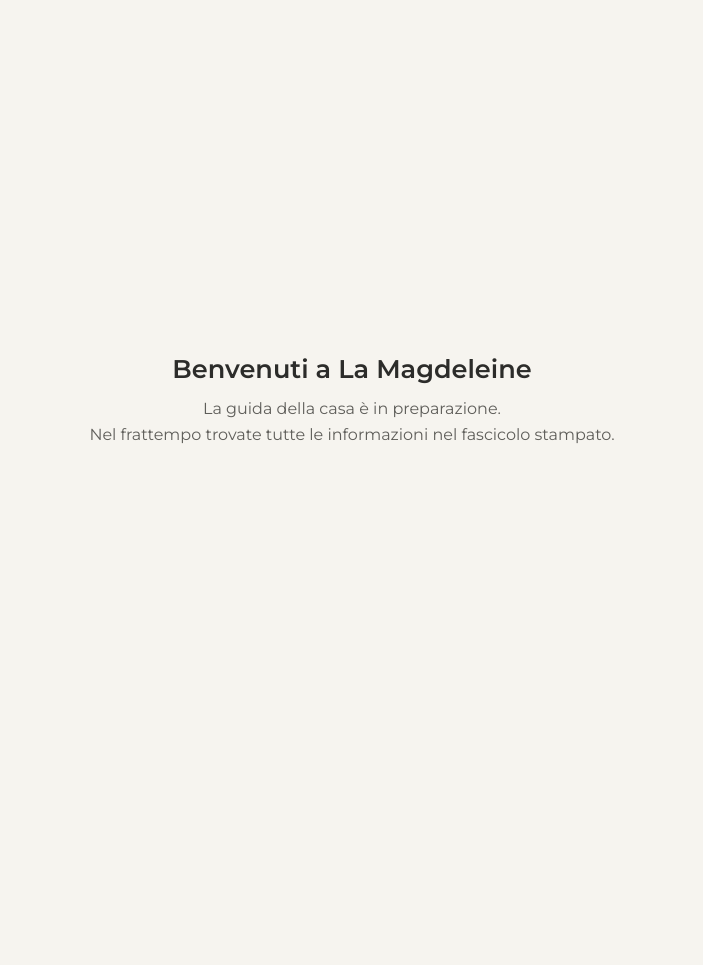
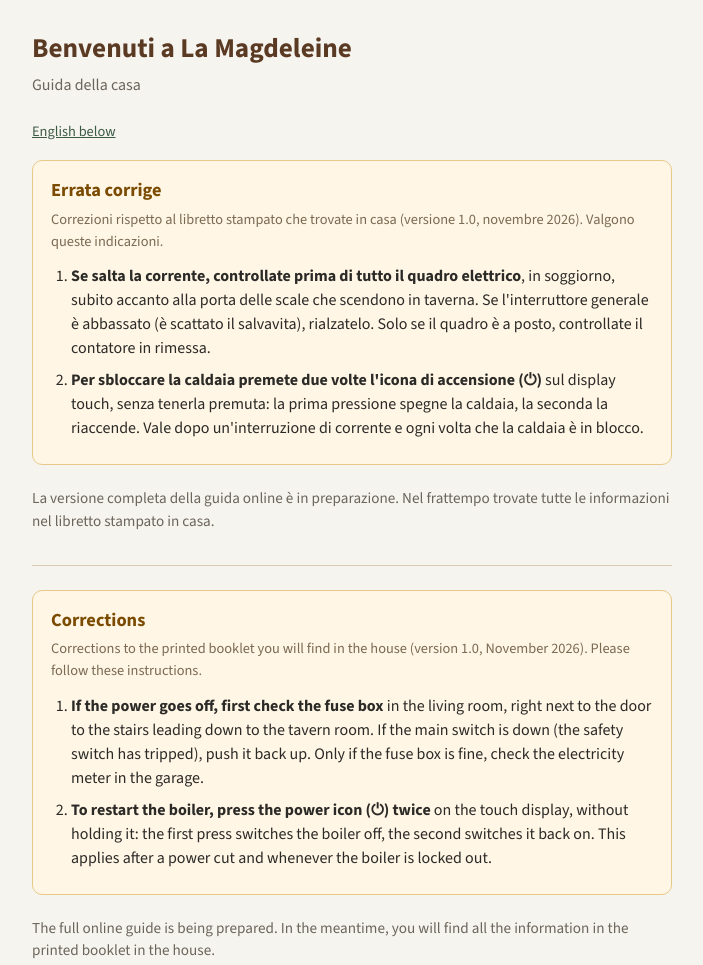
Before and after one commit to vastunghia/lamagdeleine, a plain HTML site: page index.html in a window 1280 px wide. Shown: the whole page, without its empty margins (288-991 px from the left). Before the commit the page ends 800 px from the top, so only its background shows below. Drawn offline with nearby package versions, Linux system fonts and the light colour scheme.

Commit message:
Errata corrige rispetto al libretto stampato v1.0 (quadro elettrico, riavvio caldaia)
Co-Authored-By: Claude Opus 5.5 <noreply@anthropic.com>
Claude-Session: https://claude.ai/code/session_01CcqNgne253BYcJeLaam9Pb

```diff
--- a/index.html
+++ b/index.html
@@ -7,18 +7,51 @@
   <title>Benvenuti a La Magdeleine</title>
   <link rel="preconnect" href="https://fonts.googleapis.com">
   <link rel="preconnect" href="https://fonts.gstatic.com" crossorigin>
-  <link href="https://fonts.googleapis.com/css2?family=Montserrat:wght@400;600&display=swap" rel="stylesheet">
+  <link href="https://fonts.googleapis.com/css2?family=Source+Sans+3:wght@400;700&display=swap" rel="stylesheet">
   <style>
-    body { margin: 0; min-height: 100vh; display: flex; align-items: center; justify-content: center;
-           font-family: 'Montserrat', sans-serif; background: #f6f4ef; color: #2c2c2a; text-align: center; padding: 24px; box-sizing: border-box; }
-    h1 { font-weight: 600; font-size: 1.6rem; margin: 0 0 12px; }
-    p { margin: 0; line-height: 1.6; color: #5f5e5a; }
+    body { margin: 0; font-family: 'Source Sans 3', sans-serif; background: #f6f4ef; color: #2b2a27; line-height: 1.5; }
+    main { max-width: 640px; margin: 0 auto; padding: 28px 20px 48px; }
+    h1 { font-size: 1.7rem; color: #5a3a22; margin: 0 0 4px; }
+    .sub { color: #6b655c; margin: 0 0 24px; }
+    .errata { background: #fff6e5; border: 1px solid #e8c98a; border-radius: 10px; padding: 16px 18px; margin: 0 0 22px; }
+    .errata h2 { font-size: 1.15rem; color: #7a4b00; margin: 0 0 4px; }
+    .errata .meta { font-size: 0.9rem; color: #7a6a52; margin: 0 0 12px; }
+    .errata ol { padding-left: 20px; margin: 0; }
+    .errata li { margin-bottom: 8px; }
+    .lang { font-size: 0.9rem; margin: 0 0 18px; }
+    .lang a { color: #3d5a45; }
+    .note { color: #6b655c; font-size: 0.95rem; }
   </style>
 </head>
 <body>
-  <main>
-    <h1>Benvenuti a La Magdeleine</h1>
-    <p>La guida della casa è in preparazione.<br>Nel frattempo trovate tutte le informazioni nel fascicolo stampato.</p>
-  </main>
+<main>
+  <h1>Benvenuti a La Magdeleine</h1>
+  <p class="sub">Guida della casa</p>
+  <p class="lang"><a href="#en">English below</a></p>
+
+  <section class="errata">
+    <h2>Errata corrige</h2>
+    <p class="meta">Correzioni rispetto al libretto stampato che trovate in casa (versione 1.0, novembre 2026). Valgono queste indicazioni.</p>
+    <ol>
+      <li><strong>Se salta la corrente, controllate prima di tutto il quadro elettrico</strong>, in soggiorno, subito accanto alla porta delle scale che scendono in taverna. Se l'interruttore generale è abbassato (è scattato il salvavita), rialzatelo. Solo se il quadro è a posto, controllate il contatore in rimessa.</li>
+      <li><strong>Per sbloccare la caldaia premete due volte l'icona di accensione (⏻)</strong> sul display touch, senza tenerla premuta: la prima pressione spegne la caldaia, la seconda la riaccende. Vale dopo un'interruzione di corrente e ogni volta che la caldaia è in blocco.</li>
+    </ol>
+  </section>
+
+  <p class="note">La versione completa della guida online è in preparazione. Nel frattempo trovate tutte le informazioni nel libretto stampato in casa.</p>
+
+  <hr id="en" style="border:none;border-top:1px solid #d9cbb5;margin:32px 0 24px">
+
+  <section class="errata" lang="en">
+    <h2>Corrections</h2>
+    <p class="meta">Corrections to the printed booklet you will find in the house (version 1.0, November 2026). Please follow these instructions.</p>
+    <ol>
+      <li><strong>If the power goes off, first check the fuse box</strong> in the living room, right next to the door to the stairs leading down to the tavern room. If the main switch is down (the safety switch has tripped), push it back up. Only if the fuse box is fine, check the electricity meter in the garage.</li>
+      <li><strong>To restart the boiler, press the power icon (⏻) twice</strong> on the touch display, without holding it: the first press switches the boiler off, the second switches it back on. This applies after a power cut and whenever the boiler is locked out.</li>
+    </ol>
+  </section>
+
+  <p class="note" lang="en">The full online guide is being prepared. In the meantime, you will find all the information in the printed booklet in the house.</p>
+</main>
 </body>
 </html>
```
